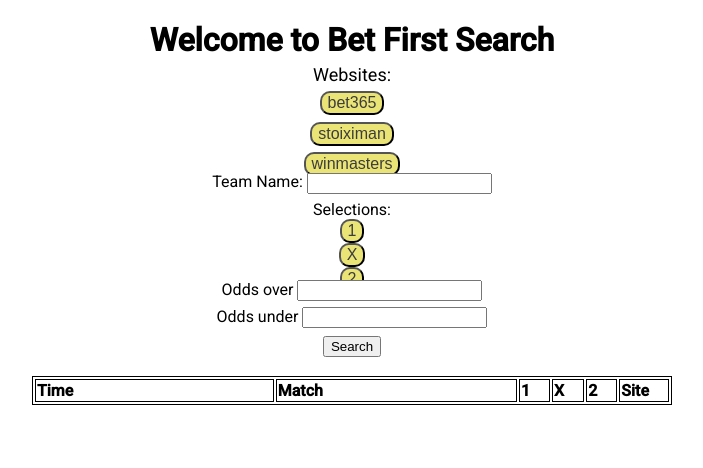
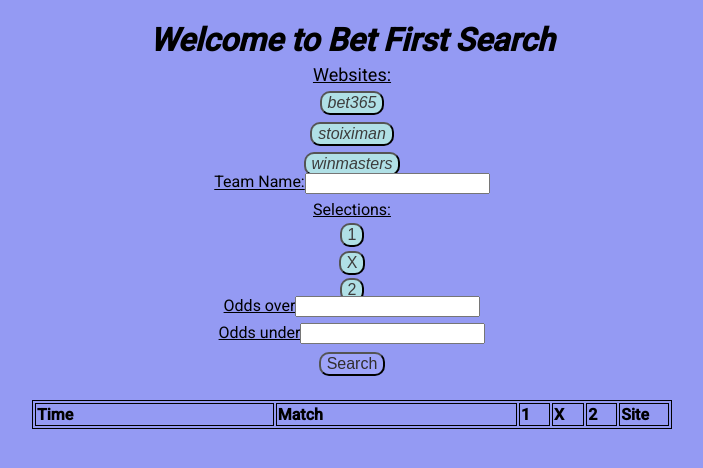
Before and after one commit to Tsinwntas/BetFirstSearch, an Angular app in the folder betfirstsearch/: page /home in a window 1280 px wide. Shown: the top 468 px of the page, without its empty margins (288-991 px from the left). Built offline with nearby package versions, Linux system fonts and the light colour scheme.

Commit message:
Updates on Appearance
Added colors and font style

```diff
--- a/betfirstsearch/src/app/home/home.component.html
+++ b/betfirstsearch/src/app/home/home.component.html
@@ -1,55 +1,59 @@
+<body style="background-color:rgb(148, 154, 243);">
 <div class="container">
   <div class="page-title-container">
-      <h1>Welcome to Bet First Search</h1>
+      <h1><i>Welcome to Bet First Search</i></h1>
   </div>
   <div class="websites-container">
       <div class="websites-label">
-      <label style="font-size: 18px;">Websites:</label>
+          <label style="font-size: 18px;"><u>Websites:</u></label>
           <div class="website-button-container">
               <div class="website-button" *ngFor="let website of websites; let i = index">
                   <div *ngIf="isWebsiteSelected(i); else not_selected">
-            <button md-button class = "btn1" (click) = "toggleWebsite(i)" style="margin-top:0.5%;">{{website.label}}</button>
+                        <button md-button class="btn1" (click)="toggleWebsite(i)" style="margin-top:0.5%;"><i>{{website.label}}</i></button>
                   </div>
                   <ng-template #not_selected>
-            <button md-button class = "btn2" (click) = "toggleWebsite(i)" style="margin-top:0.5%;">{{website.label}}</button>
+                        <button md-button class="btn2" (click)="toggleWebsite(i)" style="margin-top:0.5%;"><i>{{website.label}}</i></button>
                   </ng-template>
               </div>
           </div>
       </div>
   </div>
   <div class="search-name-input">
-    <div class="search-team-label" style="margin-top:0.5%;">Team Name:
-    <input [(ngModel)]="searchInput" style="margin-top:0.5%;"></div>
+      <div class="search-team-label" style="margin-top:0.5%;"><u>Team Name:</u>
+          <input [(ngModel)]="searchInput" style="margin-top:0.5%;">
+      </div>
   </div>
   <div class="selections">
       <div class="selections-label">
-      Selections:
+          <u>Selections:</u>
       </div>
       <div class="selection-button-container">
           <div class="selection-button" *ngFor="let selection of selections; let i = index">
               <div *ngIf="isSelectionSelected(i); else not_selected_selection">
-          <button md-button class = "btn1" (click) = "toggleSelection(i)">{{selection.label}}</button>
+                  <button md-button class="btn1" (click)="toggleSelection(i)" style="margin-top:0.3%;">{{selection.label}}</button>
               </div>
               <ng-template #not_selected_selection>
-          <button md-button class = "btn2" (click) = "toggleSelection(i)">{{selection.label}}</button>
+                  <button md-button class="btn2" (click)="toggleSelection(i)" style="margin-top:0.3%;">{{selection.label}}</button>
               </ng-template>
           </div>
       </div>
   </div>
   <div class="odds">
       <div class="odds-over">
-      Odds over <input [(ngModel)]="oddsBottomLimit" type="number"/>
+          <u>Odds over</u>
+          <input [(ngModel)]="oddsBottomLimit" type="number" />
       </div>
 
       <div class="odds-under" style="margin-top:0.5%;">
-      Odds under <input [(ngModel)]="oddsUpperLimit" type="number"/>
+          <u>Odds under</u>
+          <input [(ngModel)]="oddsUpperLimit" type="number" />
       </div>
   </div>
   <div class="search-button-container">
-    <button (click)="search()">Search</button>
+      <button md-button class="btn2" (click)="search()" style="font-size: 16px;">Search</button>
   </div>
-  <div class="result-table" style = "vertical-align: bottom;">
-    <table align = "center" matSort (matSortChange)="sortData($event)">
+  <div class="result-table" style="vertical-align: bottom;">
+      <table align="center" matSort (matSortChange)="sortData($event)">
           <tr>
               <th mat-sort-header="time">Time</th>
               <th mat-sort-header="match">Match</th>
--- a/betfirstsearch/src/app/home/home.component.scss
+++ b/betfirstsearch/src/app/home/home.component.scss
@@ -3,29 +3,29 @@
     width: 100vw;
     height: 100vh;
     display: grid;
-    grid-template-rows: 8% 12% 5% 10% 7% 5% 53% ;
+    grid-template-rows: 8% 12% 5% 12% 7% 6% 50% ;
 }
 
   .btn1 {
     color : rgb(61, 61, 61);
-    background-color: rgba(219, 206, 18, 0.575);
+    background-color:powderblue;
     border-radius: 10px 10px 10px 10px;
     font-size: 16px;
   }
 
   .btn1:not([disabled]):hover {
-    background-color: rgba(105, 105, 105, 0.96);
+    background-color: rgba(50, 70, 255, 0.96);
   }
 
   .btn2 {
-    color :  rgb(49, 46, 46);;
-    background-color: rgba(158, 158, 158, 0.2);
+    color :  rgb(49, 46, 46);
+    background-color: rgb(158, 164, 250);
     border-radius: 10px 10px 10px 10px;
     font-size: 16px;
   }
 
   .btn2:not([disabled]):hover {
-    background-color: rgba(105, 105, 105, 0.96);
+    background-color: rgba(157, 146, 255, 0.96);
   }
 
 
@@ -39,7 +39,6 @@
   border: 1px solid black;
   text-align: center;
   width: 50%;
-  align : center;
 }
 th.mat-sort-header-sorted {
   color: black;
```
Also changed, not shown: betfirstsearch/src/app/home/home.component.ts (+0 -7 lines). Lines whose indentation alone changed are shown as unchanged.
